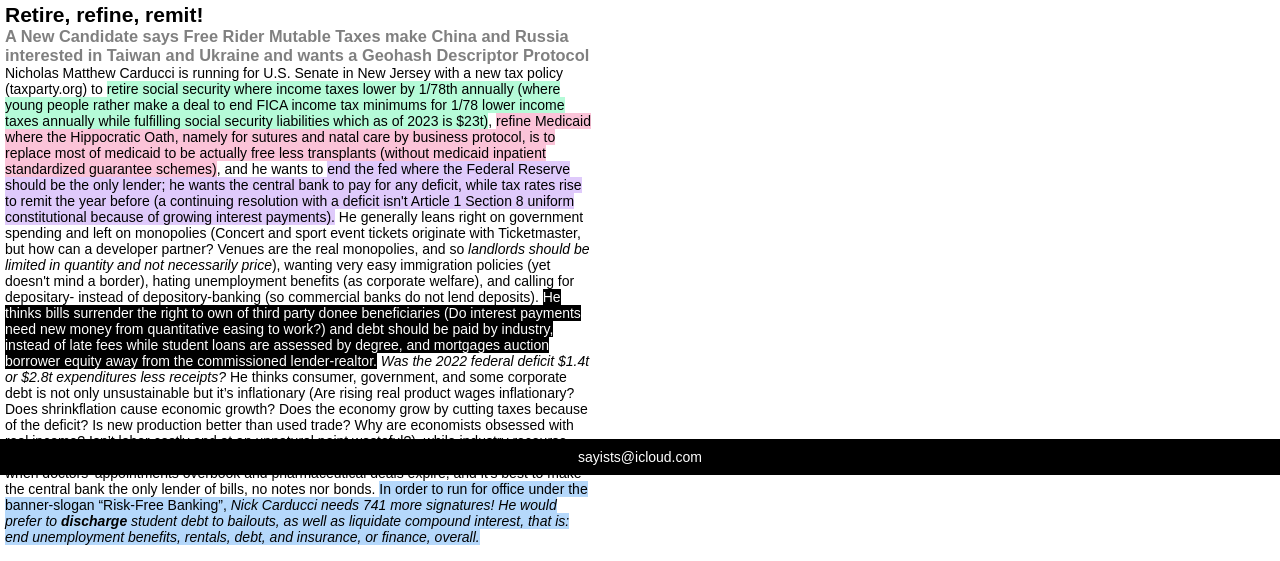
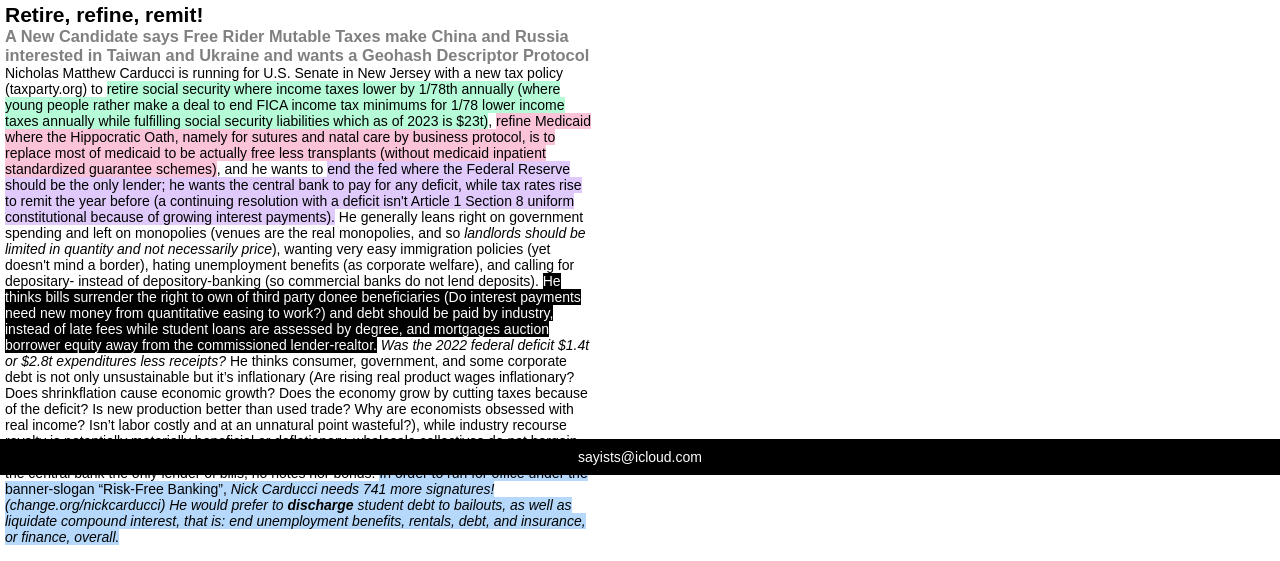
Before and after one commit to NickCarducci/TruncatedWholesaleTax, a React (Create React App) app: page / in a window 1280 px wide. Shown: the part 325-886 px from the top of the page. Built offline with nearby package versions, Linux system fonts and the light colour scheme; a web font is replaced by a local one.

Commit message:
Update App.js

```diff
--- a/src/App.js
+++ b/src/App.js
@@ -164,9 +164,7 @@
               of growing interest payments).
             </span>
             {space}He generally leans right on government spending and left on
-            monopolies (Concert and sport event tickets originate with
-            Ticketmaster, but how can a developer partner? Venues are the real
-            monopolies, and so{space}
+            monopolies (venues are the real monopolies, and so{space}
             <i>
               landlords should be limited in quantity and not necessarily price
             </i>
@@ -234,7 +232,8 @@
           disinflation.  */
               }
               <i>
-                Nick Carducci needs 741 more signatures! He would prefer to
+                Nick Carducci needs 741 more signatures!
+                (change.org/nickcarducci) He would prefer to
                 {space}
                 <b>discharge</b>
                 {space}student debt to bailouts, as well as liquidate compound
```
